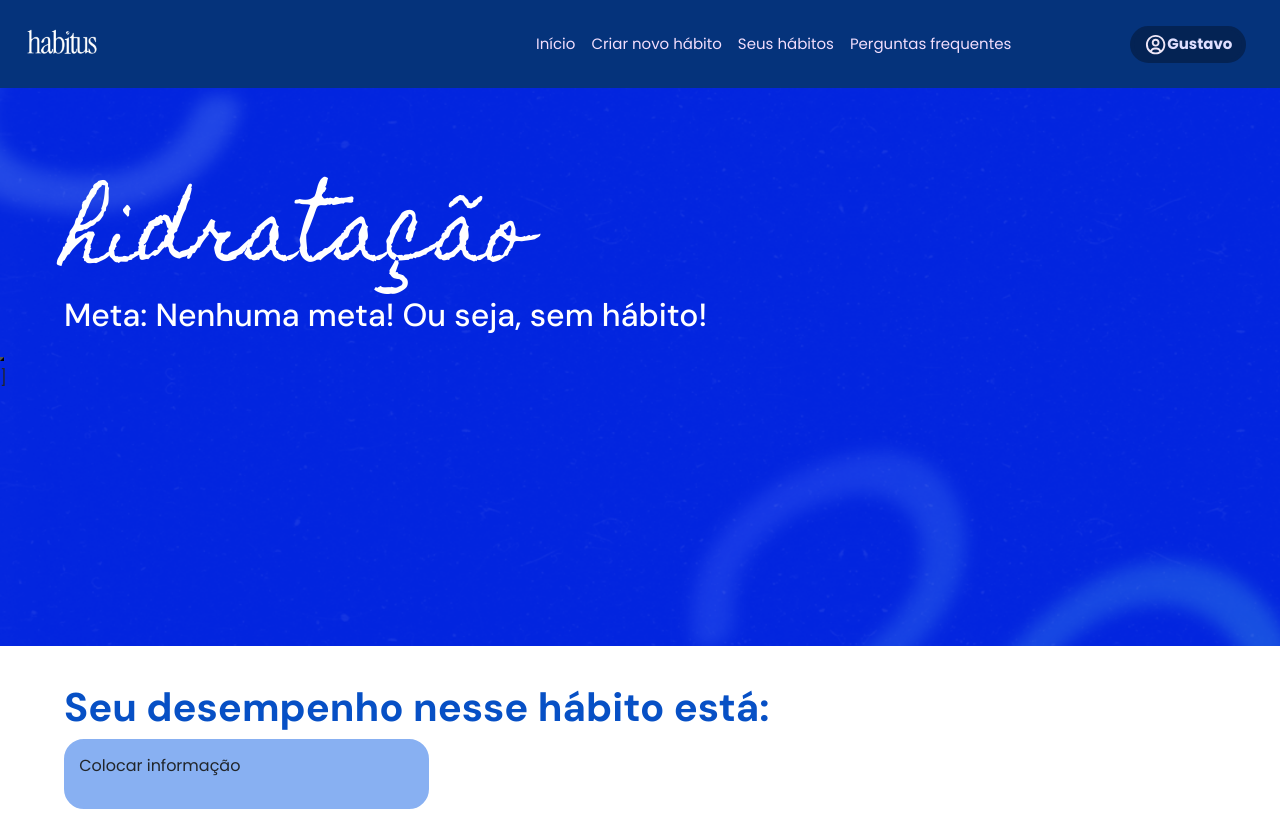
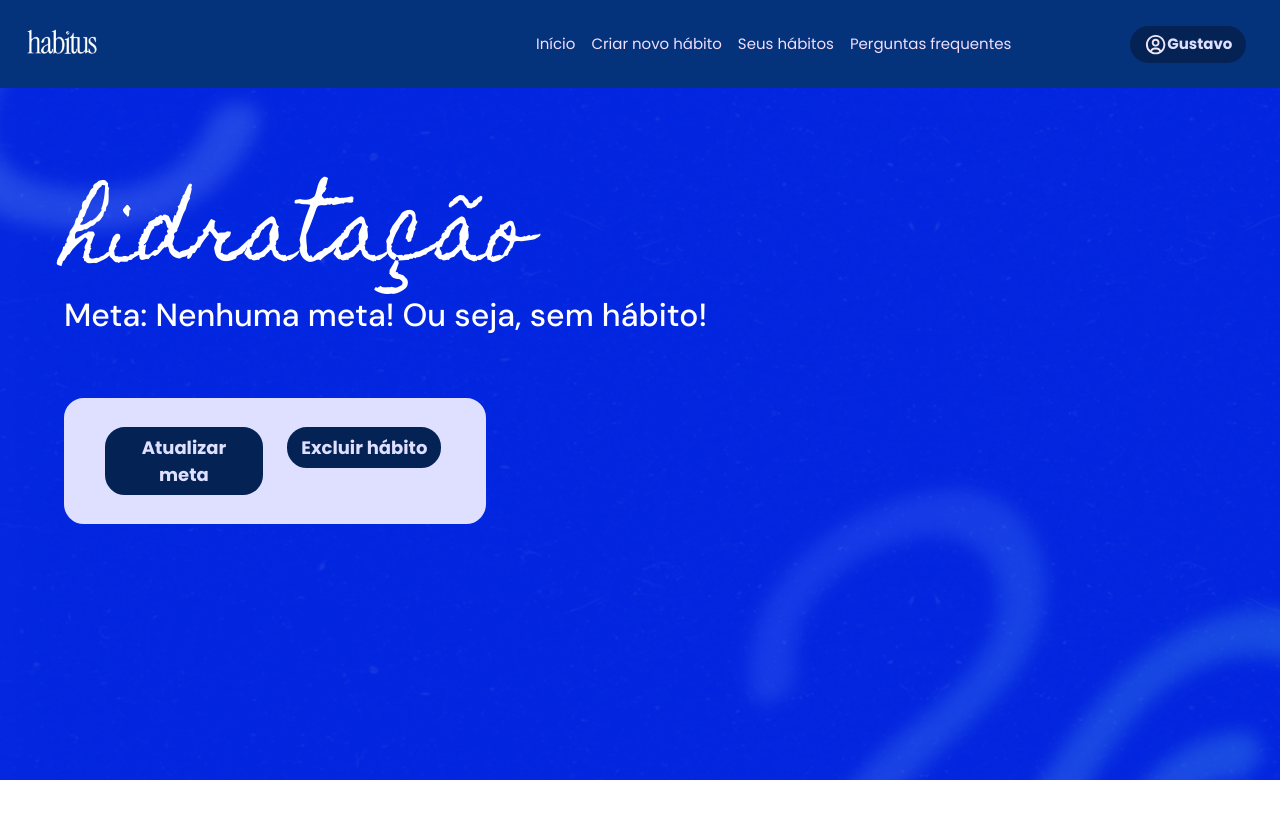
Before and after one commit to Maiaa-dev/Habitus, a PHP site: page / in a window 1280 px wide; the page is wider, and only the part inside the window is pictured. Shown: the top 815 px of that part. Run offline with PHP 8.4, Linux system fonts and the light colour scheme; a user stored in the database is signed in; data comes from the database, SQL or seed files in the repository; some web fonts are replaced.

Commit message:
Botões criados (excluir e atualizar)

```diff
--- a/hidratacao/index.php
+++ b/hidratacao/index.php
@@ -72,9 +72,11 @@
                 }
             ?>
             </h2>
-            <div id="opcoes">
-              <div id="botao1"><button type="submit"></button></div>]
-
+            <div id="juncao">
+            <div id="opcoes" class="row">
+              <div class="btt col"><button type="button" id="botao">Atualizar meta</button></div>
+              <div class="btt col"><button type="button" id="botao">Excluir hábito</button></div>
+            </div>
             </div>
         </div>
         <div id="segparte">
--- a/hidratacao/style.css
+++ b/hidratacao/style.css
@@ -205,3 +205,17 @@ body{
     text-align: center;
     font-size: 18px;
 }
+
+#opcoes{
+    background-color: #dfdfff;
+    border: 3px solid #dfdfff;
+    border-radius: 20px;
+    margin-right: 62%;
+    margin-left: 5%;
+    margin-top: 5%;
+    padding: 2%;
+}
+
+.btt{
+    font-size: 18px;
+}
```
Also changed, not shown: imagens/edit.png (added), imagens/trash.png (added).
